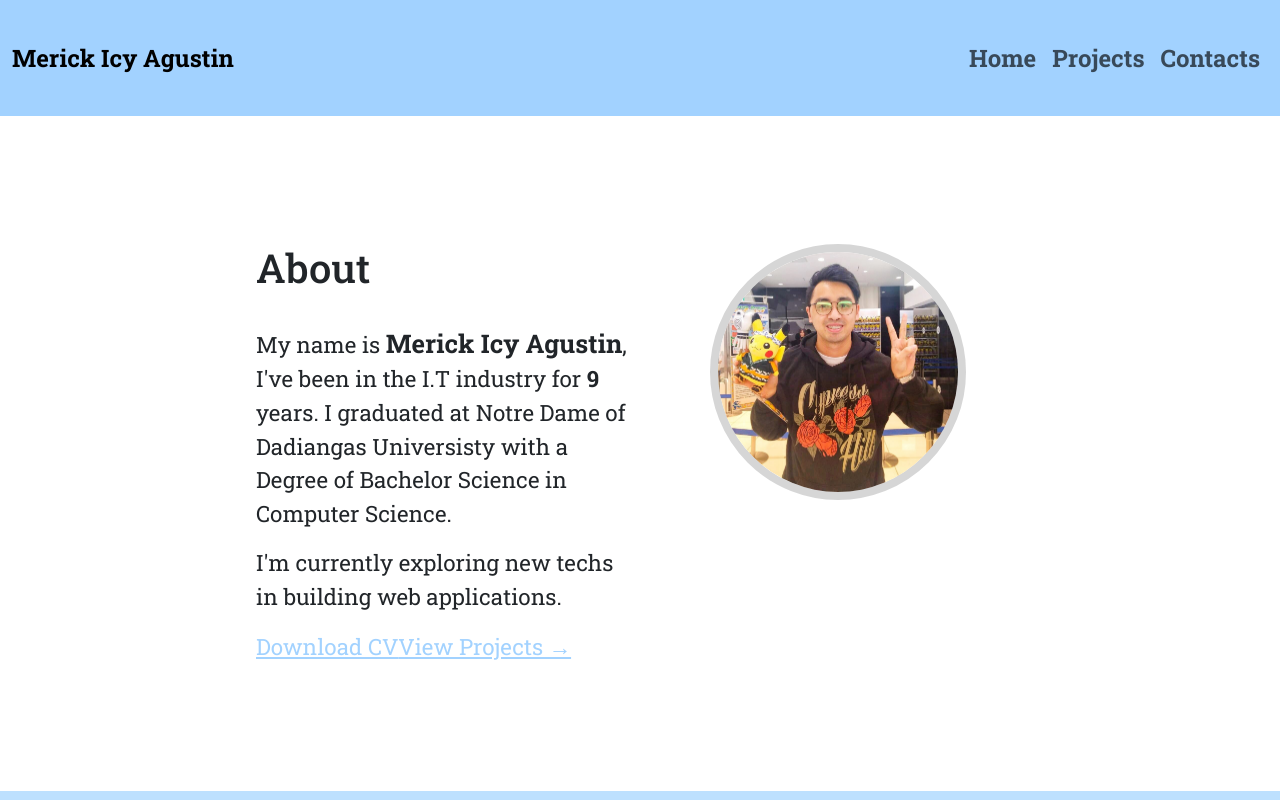
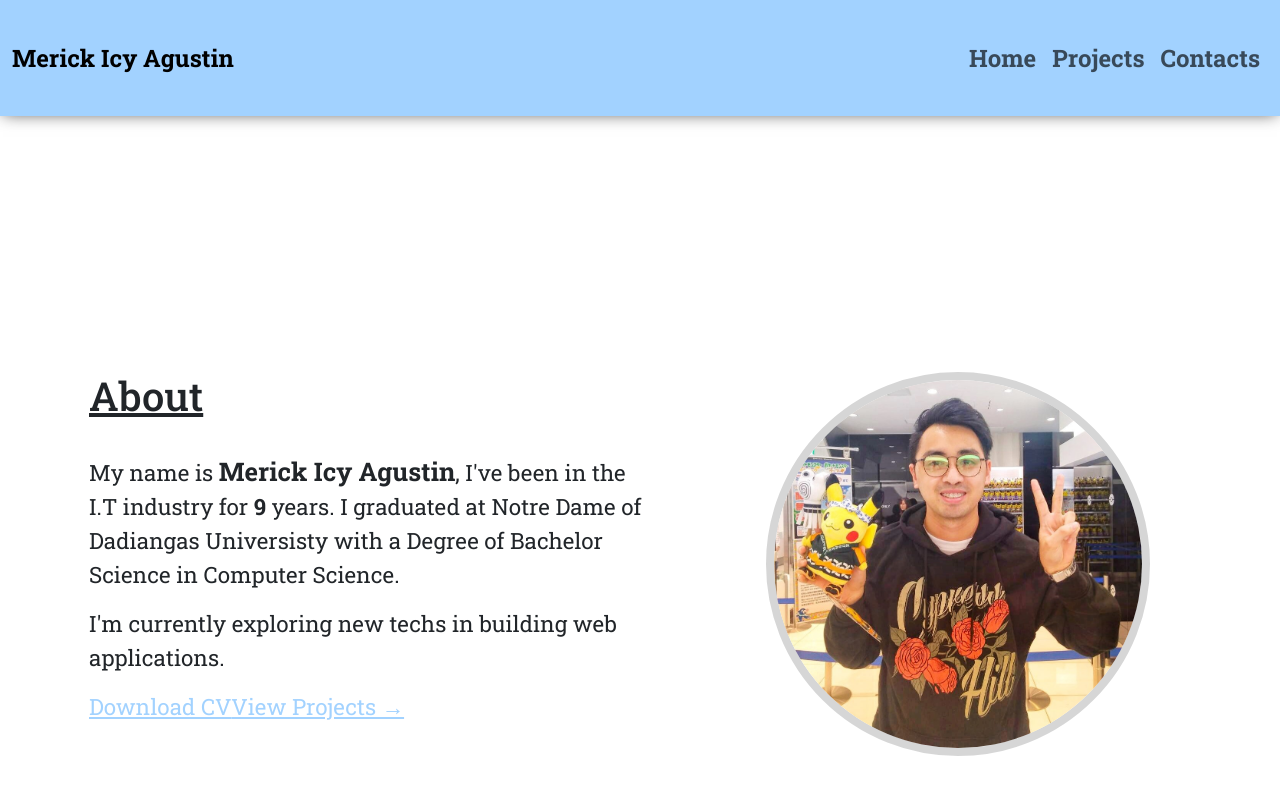
Before and after one commit to merickagustin/my-portfolio, a React (Create React App) app: page / in a window 1280 px wide. Shown: the top 800 px of the page. Built offline with nearby package versions, Linux system fonts and the light colour scheme.

Commit message:
Add new updates

```diff
--- a/src/components/Home.js
+++ b/src/components/Home.js
@@ -1,3 +1,13 @@
+/*
+Extra small	None	<576px
+Small	sm	≥576px
+Medium	md	≥768px
+Large	lg	≥992px
+Extra large	xl	≥1200px
+Extra extra large	xxl	≥1400px
+
+*/
+
 import React from "react";
 import MyPic from "../img/my_picture.jpg";
 import classes from "../css/Home.module.css";
@@ -8,7 +18,7 @@ const curYear = new Date().getFullYear();
 function About() {
   return (
     <div className="row justify-content-center">
-      <div className="about-container container-fluid py-4 px-5 row row-cols-1 row-cols-md-2">
+      <div className="about-container px-1 py-3 px-lg-3 py-xl-5 row row-cols-1 row-cols-md-2 gap-2 justify-content-center">
         <div className={classes["about-content"] + " col"}>
           <h1>About</h1>
           <p>
@@ -25,11 +35,11 @@ function About() {
             <a href="#">View Projects &rarr;</a>
           </div>
         </div>
-        <div className="about-image col-3 d-flex justify-content-center">
+        <div className="about-image col col-md-5 d-flex justify-content-center">
           <img
             src={MyPic}
             rel="Profile picture of Merick Icy Agustin"
-            className={classes["img-profile"]}
+            className={classes["img-profile"] + " image-fluid"}
           />
         </div>
       </div>
--- a/src/css/Home.module.css
+++ b/src/css/Home.module.css
@@ -1,16 +1,16 @@
 .img-profile {
   border: 0.5rem solid rgba(51, 51, 51, 0.2);
   border-radius: 100%;
-  height: 16rem;
-  width: 16rem;
+  height: 24rem;
+  width: 24rem;
 }
 
-@media (min-width: 1406px) {
+/* @media (min-width: 1406px) {
   .img-profile {
     height: 24rem;
     width: 24rem;
   }
-}
+} */
 
 .name {
   font-size: 1.6rem;
--- a/src/css/style.css
+++ b/src/css/style.css
@@ -1,5 +1,6 @@
 html {
   box-sizing: border-box;
+  margin: 0;
 }
 
 .navbar {
--- a/src/index.js
+++ b/src/index.js
@@ -3,6 +3,7 @@ import ReactDOM from "react-dom/client";
 // import "../node_modules/bootstrap/dist/css/bootstrap.min.css";
 import "../src/css/custom.min.css";
 import "../node_modules/bootstrap/dist/js/bootstrap.bundle.min.js";
+import "../src/css/style.css";
 import App from "./App";
 import reportWebVitals from "./reportWebVitals";
 
```
